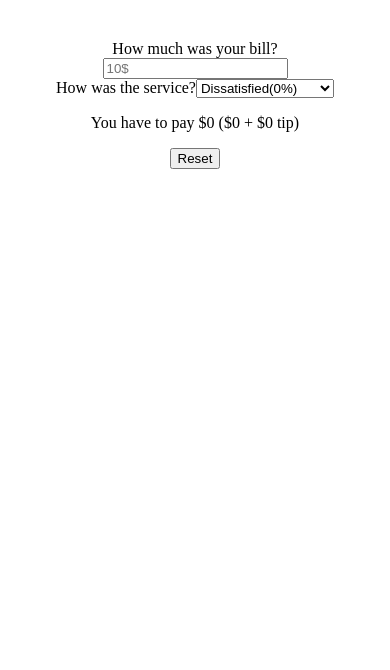
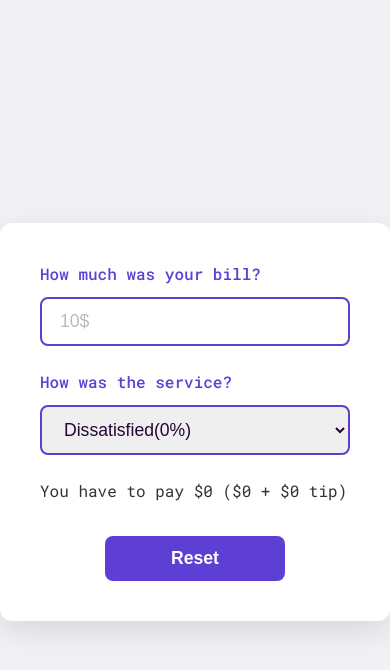
Before and after one commit to UsiTheStorm/tip-calculator, a React (Vite) app: page / in a window 390 px wide. Shown: the top 670 px of the page. Built offline with nearby package versions, Linux system fonts and the light colour scheme.

Commit message:
Add basic styles

```diff
--- a/src/App.css
+++ b/src/App.css
@@ -1,6 +1,146 @@
+@import url('https://fonts.googleapis.com/css2?family=Roboto+Mono:ital,wght@0,300;0,400;0,500;1,300&display=swap');
+
 #root {
   max-width: 1280px;
-  margin: 0 auto;
+  width: 100%;
+
   padding: 2rem;
+  display: flex;
+  justify-content: center;
+  align-items: center;
+}
+
+* {
+  margin: 0;
+  padding: 0;
+  box-sizing: border-box;
+}
+
+body {
+  font-family: 'Roboto Mono', sans-serif;
+  background-color: #f0f0f5;
+  display: flex;
+  justify-content: center;
+  align-items: center;
+  min-height: 100vh;
+  color: #333;
+}
+
+.App {
+  background-color: #ffffff;
+  padding: 40px;
+  border-radius: 12px;
+  box-shadow: 0 10px 30px rgba(0, 0, 0, 0.1);
+  width: 100%;
+  max-width: 450px;
+  display: flex;
+  flex-direction: column;
+  gap: 25px;
   text-align: center;
 }
+
+.App > div {
+  display: flex;
+  flex-direction: column;
+  align-items: flex-start;
+
+  gap: 8px;
+}
+
+.label {
+  font-size: 1.1rem;
+  font-weight: 500;
+  color: #5d3fd3;
+  margin-bottom: 5px;
+}
+
+.input {
+  width: 100%;
+  padding: 12px 18px;
+  border: 2px solid #5d3fd3;
+  border-radius: 8px;
+  font-size: 1.1rem;
+  color: #250633;
+  outline: none;
+  transition: border-color 0.3s ease;
+}
+
+.input:focus {
+  border-color: #8a2be2;
+  box-shadow: 0 0 0 3px rgba(93, 63, 211, 0.2);
+}
+
+.input::placeholder {
+  color: #bbb;
+}
+
+.total-tip-amount {
+  display: flex;
+  flex-direction: column;
+  align-items: start;
+  gap: 5px;
+  font-size: 1.3rem;
+  font-weight: 600;
+  color: #8a2be2;
+  margin-top: 15px;
+}
+
+.total-tip-amount::before {
+  content: '';
+  margin: 0 auto;
+  display: block;
+  width: 80%;
+  height: 2px;
+  background-color: #8a2be2;
+}
+
+.total-tip-amount span {
+  display: block;
+  font-size: 1rem;
+  font-weight: 500;
+  color: #5d3fd3;
+}
+
+.reset {
+  background-color: #5d3fd3;
+  color: #ffffff;
+  padding: 12px 25px;
+  border: none;
+  border-radius: 8px;
+  font-size: 1.1rem;
+  font-weight: 600;
+  cursor: pointer;
+  transition:
+    background-color 0.3s ease,
+    transform 0.1s ease;
+  align-self: center;
+  width: 100%;
+  max-width: 200px;
+  margin-top: 10px;
+}
+
+.reset:hover {
+  background-color: #8a2be2;
+}
+
+.reset:active {
+  transform: translateY(1px);
+}
+
+@media (max-width: 768px) {
+  #root {
+    padding: 0;
+  }
+
+  .label {
+    font-size: 1rem;
+  }
+
+  .total-tip-amount {
+    gap: 3px;
+  }
+
+  .reset {
+    max-width: 180px;
+  }
+}
```
